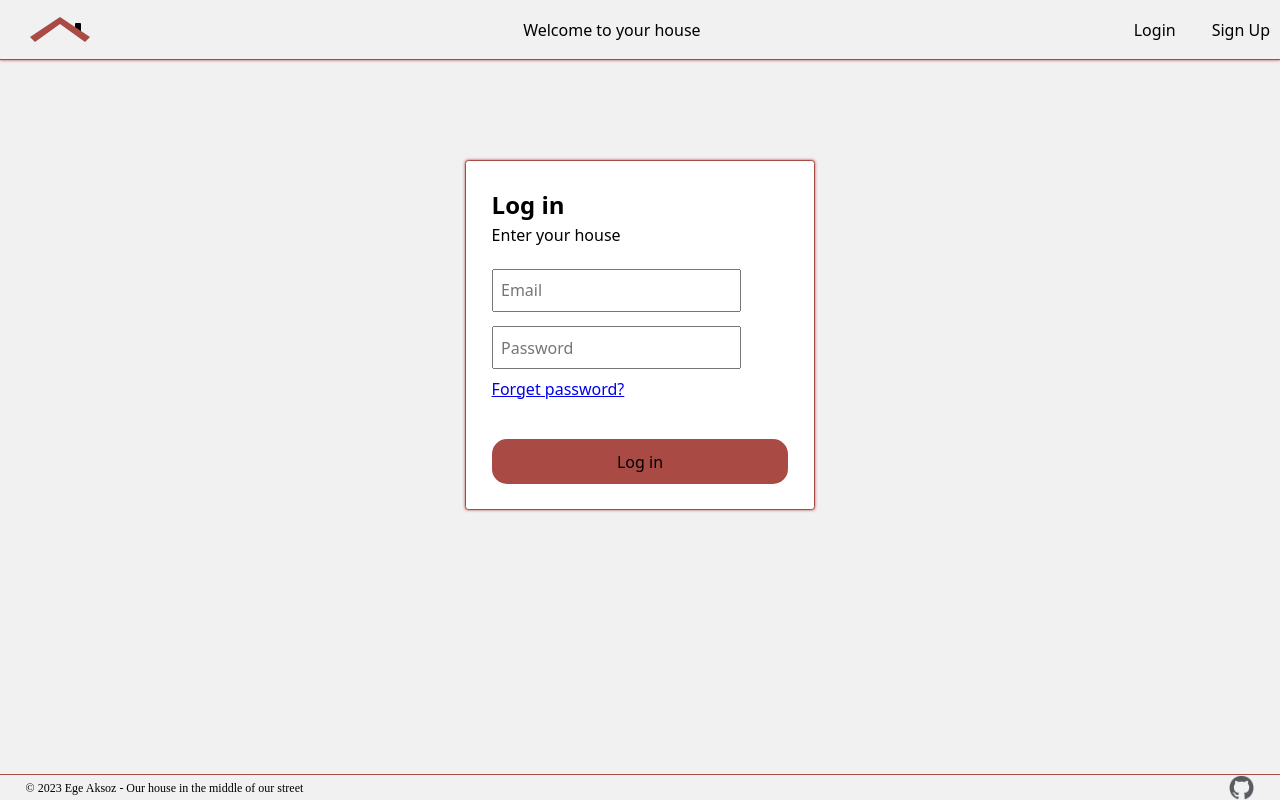
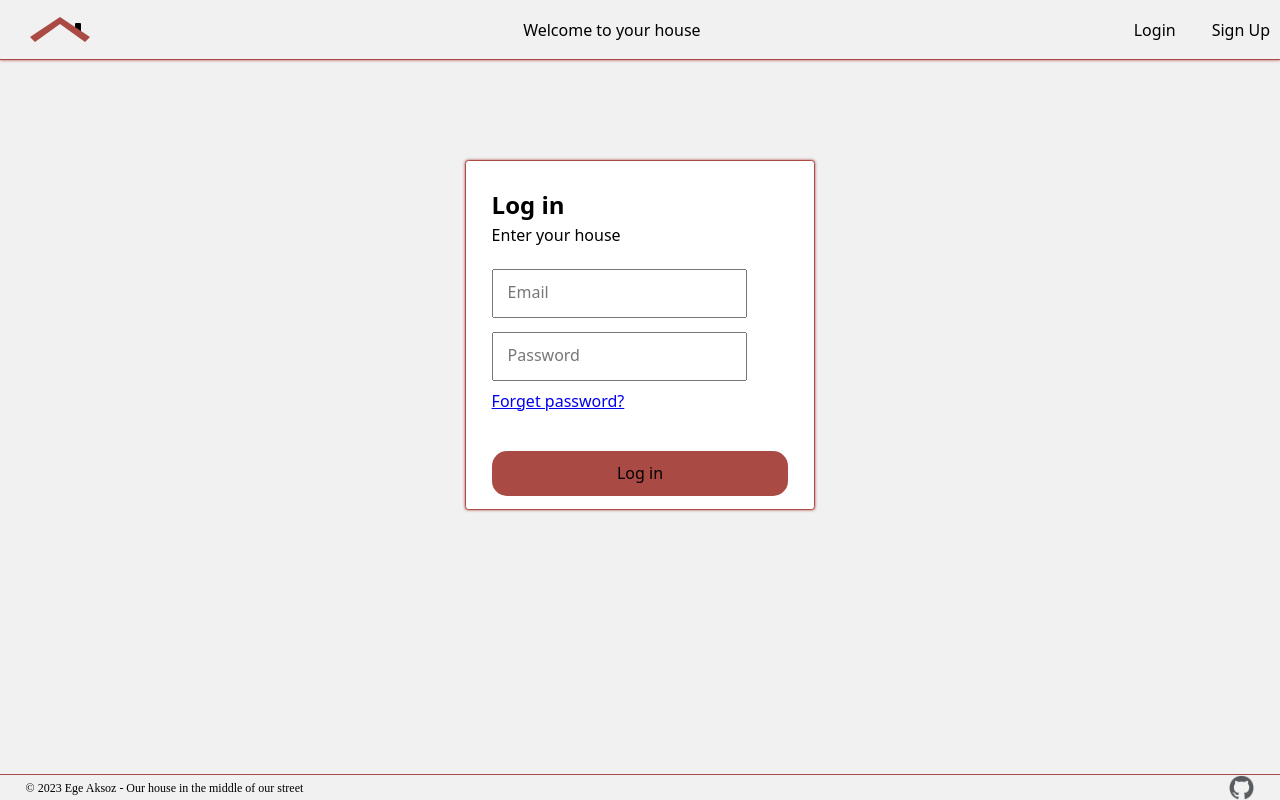
Before and after one commit to egeaksoz/ev, a React app: page /login in a window 1280 px wide. Built offline with nearby package versions, Linux system fonts and the light colour scheme.

Commit message:
finished placeholder text animation

```diff
--- a/src/sharedComponents/Input/InputBox.scss
+++ b/src/sharedComponents/Input/InputBox.scss
@@ -1,11 +1,28 @@
 .creds {
+    position: relative;
     margin: 2.5% 0 2.5% 0;
     input {
-        padding: 2.5%;
+        padding: 3.5%;
     &:focus {
         outline: none;
         border: 2px solid #AA4A44;
         border-radius: 0;
     }
     }
+    label {
+        position: absolute;
+        left: 11px;
+        top: 11px;
+        color: #777;
+        transition: 300ms all;
+        background-color: white;
+        padding-right: 5px;
+        padding-left: 5px;
+    }
+    input:focus + label, input:valid + label {
+        font-size: 12px;
+        transform: translateY(-18px);
+        color: black;
+        z-index: 1;
+    }
 }
--- a/src/sharedComponents/Input/InputBox.tsx
+++ b/src/sharedComponents/Input/InputBox.tsx
@@ -9,7 +9,8 @@ const InputBox: FC<InputTextProps> = ( {type}: InputTextProps ) => {
   const placeholderText = `${type?.charAt(0).toUpperCase()}${type?.slice(1)}`
   return (
     <div className="creds">
-      <input id={type} name={type} placeholder={placeholderText} aria-label={type} autoComplete={type} type={type == "password" ? "password" : "text"}/>
+      <input id={type} name={type} aria-label={type} autoComplete={type} type={type == "password" ? "password" : "text"} required/>
+      <label htmlFor={type} aria-hidden="true">{placeholderText}</label>
     </div>
   )
 };
```
